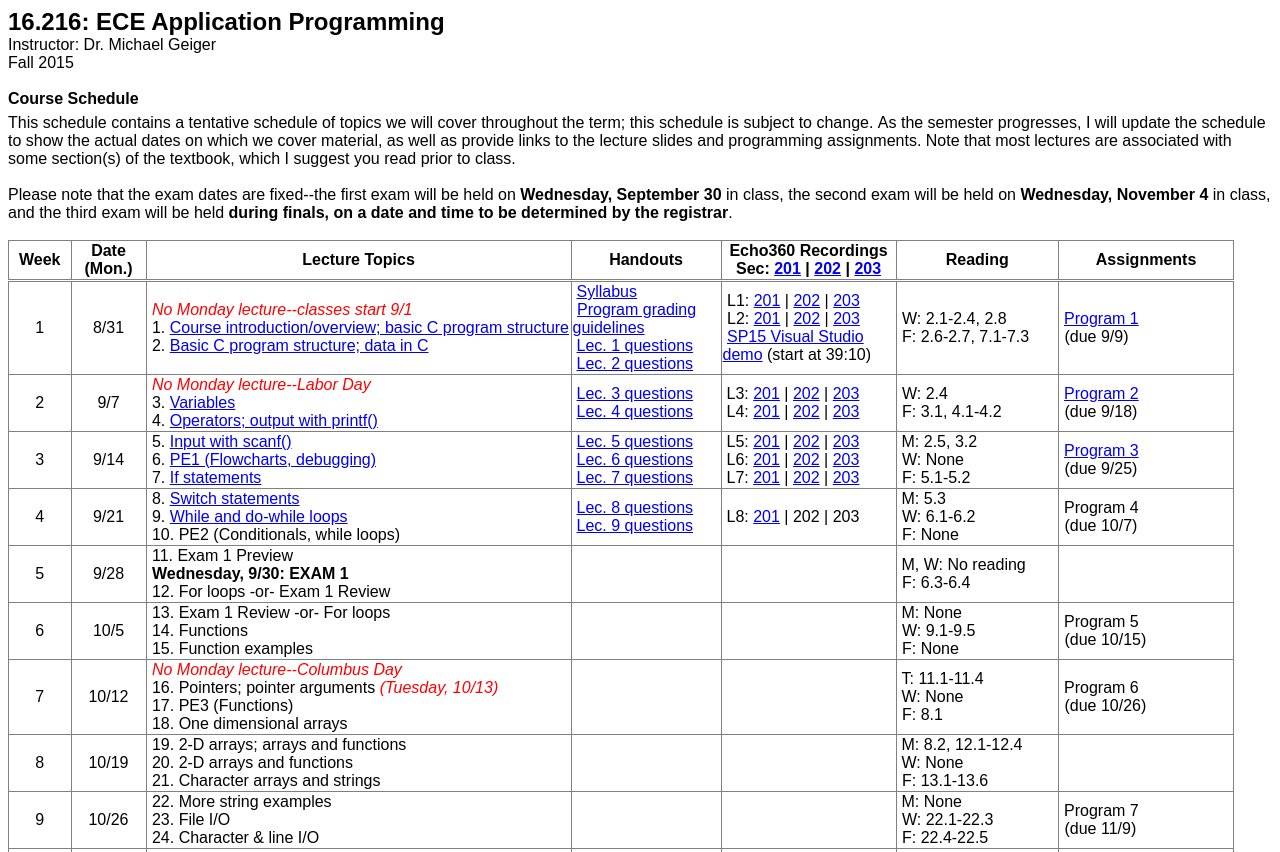
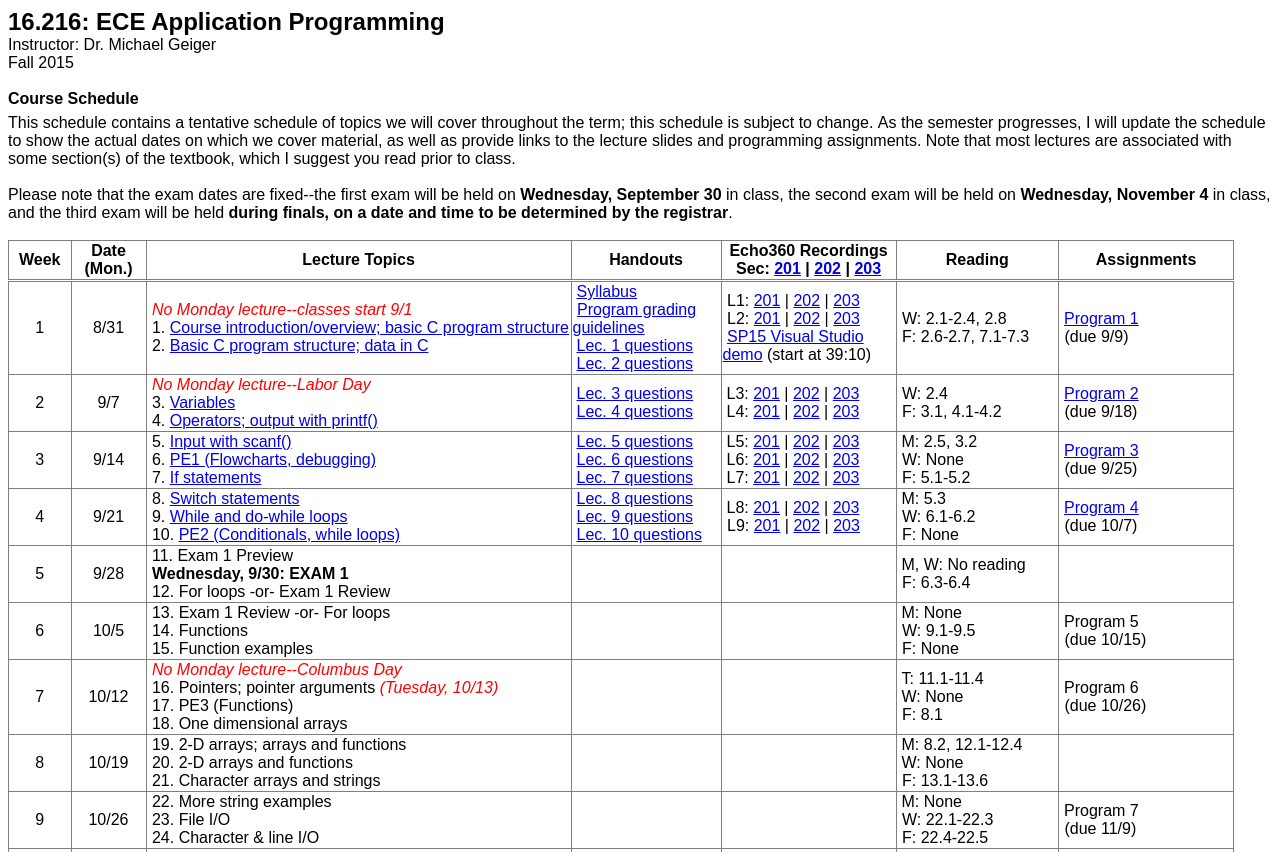
Before and after one commit to mjgeiger/mjgeiger.github.io, a plain HTML site: page 16216/f15/schedule.htm in a window 1280 px wide. Shown: the top 852 px of the page. Drawn offline with Linux system fonts and the light colour scheme.

Commit message:
16216 updates--9/25 lec, P4

```diff
--- a/16216/f15/schedule.htm
+++ b/16216/f15/schedule.htm
@@ -126,19 +126,21 @@ with some section(s) of the textbook, which I suggest you read prior to class.<b
 		<td width="34%">
 		<p style="margin-top: 0; margin-bottom: 0"><font face="Arial">&nbsp;8. <a href="lectures/16.216f15_lec8_range_switch.pptx">Switch statements</a></font></p>
 		<p style="margin-top: 0; margin-bottom: 0"><font face="Arial">&nbsp;9. <a href="lectures/16.216f15_lec9_while.pptx">While and do-while loops</a></font></p>
-		<p style="margin-top: 0; margin-bottom: 0"><font face="Arial">&nbsp;10. PE2 (Conditionals, while loops)</font></p>
+		<p style="margin-top: 0; margin-bottom: 0"><font face="Arial">&nbsp;10. <a href="lectures/16.216f15_lec10_PE2.pptx">PE2 (Conditionals, while loops)</a></font></p>
 		</td>
 		<td width="12%">
 		<p style="margin-top: 0; margin-bottom: 0">&nbsp;<font face="Arial"><a href="lectures/16.216f15_lec8_questions.pdf">Lec. 8 questions</a></font></p>
-        <p style="margin-top: 0; margin-bottom: 0">&nbsp;<font face="Arial"><a href="lectures/16.216f15_lec9_questions.pdf">Lec. 9 questions</a></font></p></td>
+        <p style="margin-top: 0; margin-bottom: 0">&nbsp;<font face="Arial"><a href="lectures/16.216f15_lec9_questions.pdf">Lec. 9 questions</a></font></p>
+        <p style="margin-top: 0; margin-bottom: 0">&nbsp;<font face="Arial"><a href="lectures/16.216f15_lec10_questions.pdf">Lec. 10 questions</a></font></p></td>
 		<td width="14%">
-		<p style="margin-top: 0; margin-bottom: 0">&nbsp;<font face="Arial">L8: <a href="https://echoess.uml.edu:8443/ess/echo/presentation/b3f16ef9-43ae-4942-8514-3349b9e54283?ec=true">201</a> | 202 | 203</p></td>
+		<p style="margin-top: 0; margin-bottom: 0">&nbsp;<font face="Arial">L8: <a href="https://echoess.uml.edu:8443/ess/echo/presentation/b3f16ef9-43ae-4942-8514-3349b9e54283?ec=true">201</a> | <a href="https://echoess.uml.edu:8443/ess/echo/presentation/67347427-cb49-4134-9c2e-ec74aca5a4ea?ec=true">202</a> | <a href="https://echoess.uml.edu:8443/ess/echo/presentation/818064e3-27a7-4581-89bb-5acbb60ba347?ec=true">203</a></p>
+        <p style="margin-top: 0; margin-bottom: 0">&nbsp;<font face="Arial">L9: <a href="https://echoess.uml.edu:8443/ess/echo/presentation/5416ffb3-f83b-4e3e-a0ed-0a6b42c851c6?ec=true">201</a> | <a href="https://echoess.uml.edu:8443/ess/echo/presentation/f5d59ed0-8b30-4936-974b-5a040289ef32?ec=true">202</a> | <a href="https://echoess.uml.edu:8443/ess/echo/presentation/75093d40-b270-4478-a39b-5d33e88f68d3?ec=true">203</a></p></td>
 		<td width="13%">
         <p style="margin-top: 0; margin-bottom: 0">&nbsp;<font face="Arial">M: 5.3</font></p>
 		<p style="margin-top: 0; margin-bottom: 0"><font face="Arial">&nbsp;W: 6.1-6.2</font></p>
         <p style="margin-top: 0; margin-bottom: 0"><font face="Arial">&nbsp;F: None</font></td>
 		<td width="14%">
-		&nbsp;<font face="Arial"><a href="../programs/16.216_prog4_root.pdf"></a>Program
+		&nbsp;<font face="Arial"><a href="../programs/16.216_prog4_root.pdf">Program
 		4</a></font><p style="margin-top: 0; margin-bottom: 0"><font face="Arial">&nbsp;(due
 		10/7)</font></td>
 	</tr>
@@ -381,7 +383,7 @@ with some section(s) of the textbook, which I suggest you read prior to class.<b
 <p style="margin-top: 0; margin-bottom: 0"><font face="Arial">&nbsp;</font></p>
 <hr>
 <p style="margin-top: 0; margin-bottom: 0"><font face="Arial"><i>Last updated
-  <!-- #BeginDate format:Am3a -->09/21/2015 2:17 PM<!-- #EndDate -->
+  <!-- #BeginDate format:Am3a -->09/25/2015 11:01 AM<!-- #EndDate -->
 </i></font></p>
 </body>
 
```
Also changed, not shown: 4 other files.
